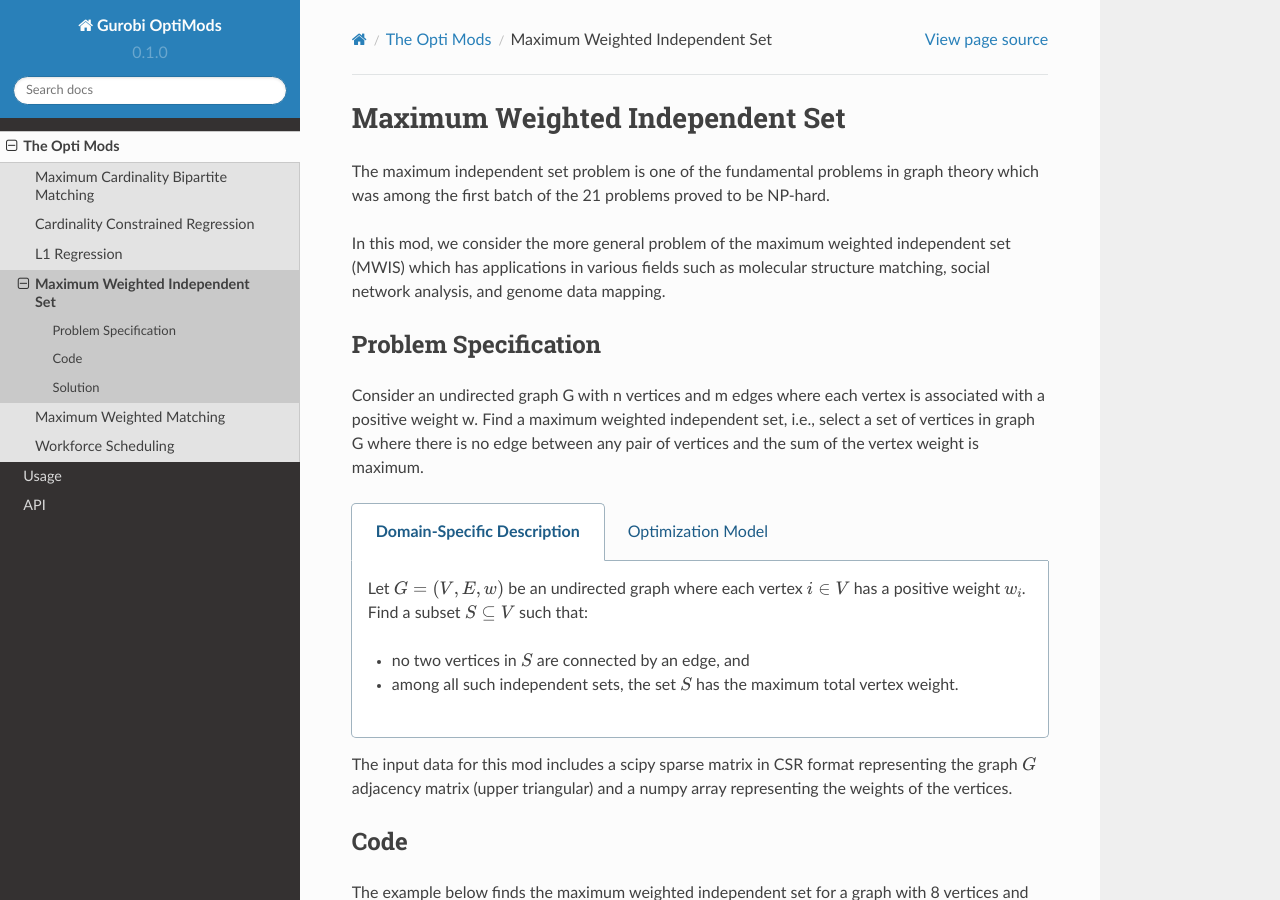
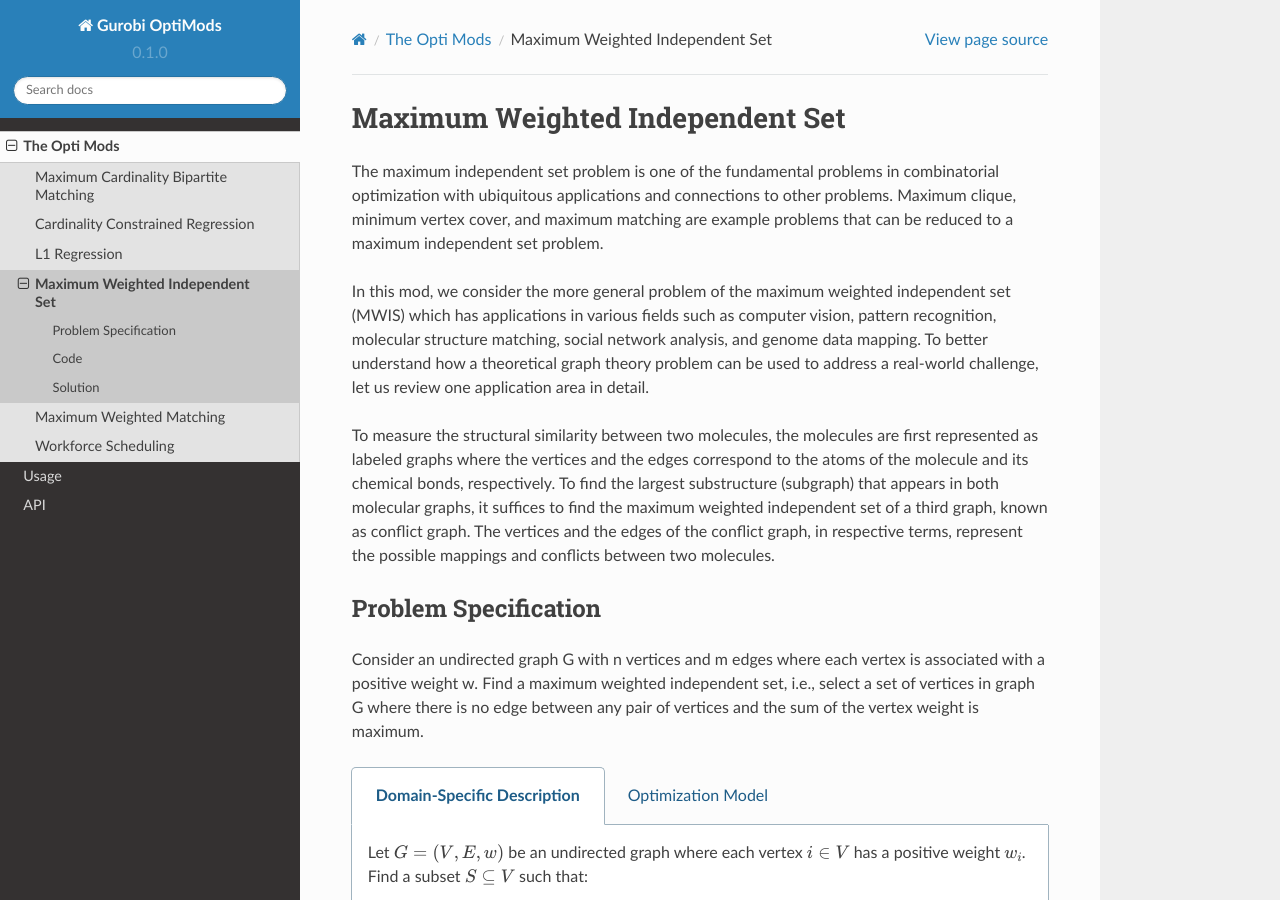
Before and after one commit to Gurobi/gurobi-optimods, a Sphinx documentation site: the page built from docs/source/mods/mwis.rst, in a window 1280 px wide and 900 px high. Built offline with Sphinx 7.4.7 and the Read the Docs theme 2.0.0, drawn with Linux system fonts in a browser that asks for light colours.

Commit message:
add more content

```diff
--- a/docs/source/mods/mwis.rst
+++ b/docs/source/mods/mwis.rst
@@ -1,12 +1,25 @@
 Maximum Weighted Independent Set
 ================================
 The maximum independent set problem is one of the fundamental problems
-in graph theory which was among the first batch of the 21 problems proved to
-be NP-hard.
+in combinatorial optimization with ubiquitous applications and connections to
+other problems. Maximum clique, minimum vertex cover, and maximum matching are
+example problems that can be reduced to a maximum independent set problem.
 
 In this mod, we consider the more general problem of the maximum weighted
-independent set (MWIS) which has applications in various fields such as molecular
-structure matching, social network analysis, and genome data mapping.
+independent set (MWIS) which has applications in various fields such as computer
+vision, pattern recognition, molecular structure matching, social network analysis,
+and genome data mapping. To better understand how a theoretical graph theory
+problem can be used to address a real-world challenge, let us review one
+application area in detail.
+
+To measure the structural similarity between two molecules, the
+molecules are first represented as labeled graphs where the vertices and the edges
+correspond to the atoms of the molecule and its chemical bonds, respectively. To
+find the largest substructure (subgraph) that appears in both molecular
+graphs, it suffices to find the maximum weighted independent set of a third graph,
+known as conflict graph. The vertices and the edges of the conflict
+graph, in respective terms, represent the possible mappings and conflicts
+between two molecules.
 
 
 Problem Specification
```
